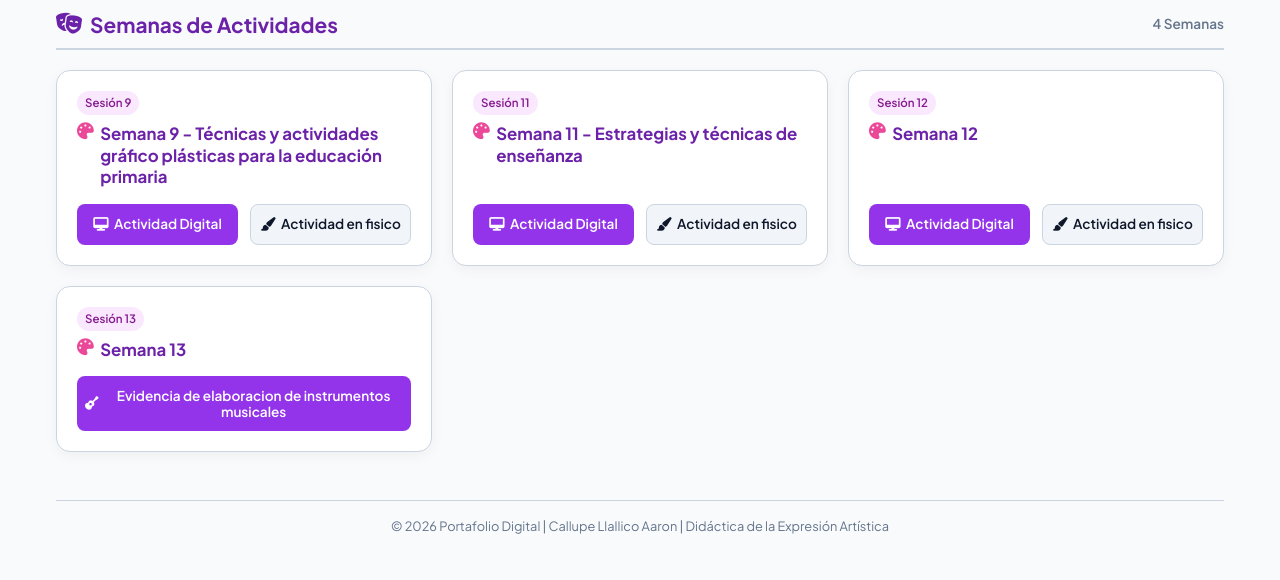
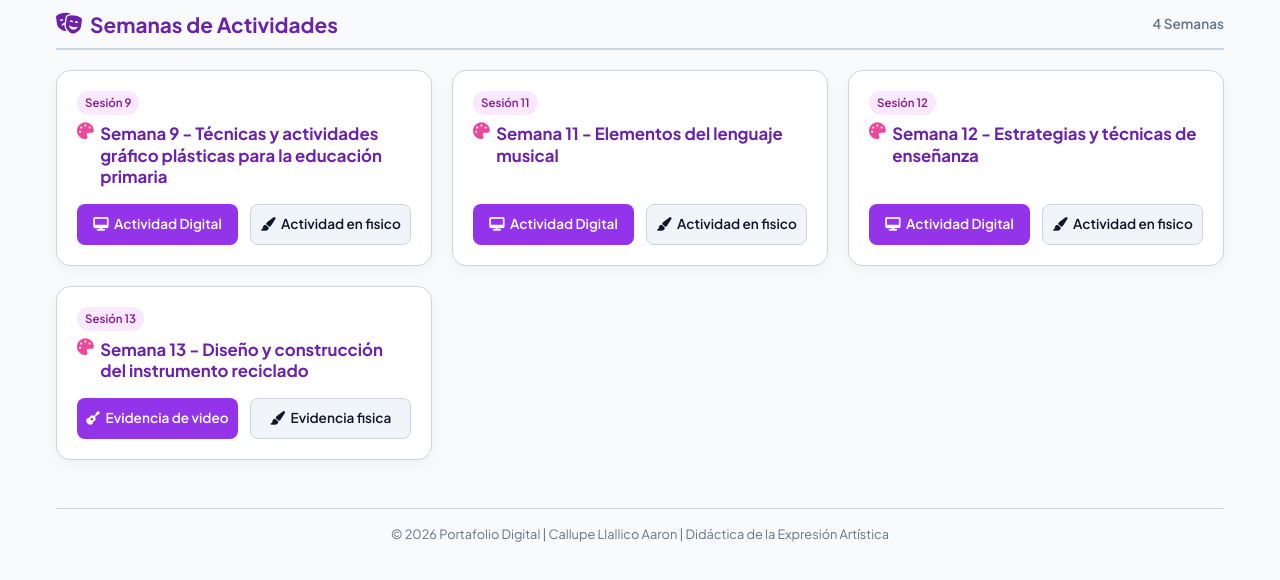
Before and after one commit to callupellallicoaaron/Portafolio_Did-ctica-de-la-Expresi-n-Art-stica, a plain HTML site: page index.html in a window 1280 px wide. Shown: the part 276-856 px from the top of the page. Drawn offline with Linux system fonts and the light colour scheme.

Commit message:
Add files via upload

```diff
--- a/index.html
+++ b/index.html
@@ -203,7 +203,7 @@
             gap: 0.5rem;
         }
 
-        /* Grilla Amplia para Tarjetas */
+        /* Grilla Amplia para Tarjetas (Responsive) */
         .weeks-grid {
             display: grid;
             grid-template-columns: repeat(auto-fill, minmax(340px, 1fr));
@@ -406,8 +406,8 @@
                 semana: 9,
                 titulo: "Semana 9 - Técnicas y actividades gráfico plásticas para la educación primaria",
                 actividades: [
-                    { texto: "Actividad Digital", archivo: "#", icono: "fa-desktop", claseBtn: "btn" },
-                    { texto: "Actividad en fisico", archivo: "#", icono: "fa-paintbrush", claseBtn: "btn btn-secondary" }
+                    { texto: "Actividad Digital", archivo: "Actividad-9-1.html", icono: "fa-desktop", claseBtn: "btn" },
+                    { texto: "Actividad en fisico", archivo: "Actividad-9-2.html", icono: "fa-paintbrush", claseBtn: "btn btn-secondary" }
                 ]
             },
             /*{
@@ -419,25 +419,26 @@
             },*/
             {
                 semana: 11,
-                titulo: "Semana 11 - Estrategias y técnicas de enseñanza",
+                titulo: "Semana 11  - Elementos del lenguaje musical",
                 actividades: [
-                    { texto: "Actividad Digital", archivo: "#", icono: "fa-desktop", claseBtn: "btn" },
-                    { texto: "Actividad en fisico", archivo: "#", icono: "fa-paintbrush", claseBtn: "btn btn-secondary" }
+                    { texto: "Actividad Digital", archivo: "Actividad-11-1.html", icono: "fa-desktop", claseBtn: "btn" },
+                    { texto: "Actividad en fisico", archivo: "Actividad-11-2.html", icono: "fa-paintbrush", claseBtn: "btn btn-secondary" }
                 ]
             },
             {
                 semana: 12,
-                titulo: "Semana 12",
+                titulo: "Semana 12 - Estrategias y técnicas de enseñanza",
                 actividades: [
-                    { texto: "Actividad Digital", archivo: "#", icono: "fa-desktop", claseBtn: "btn" },
-                    { texto: "Actividad en fisico", archivo: "#", icono: "fa-paintbrush", claseBtn: "btn btn-secondary" }
+                    { texto: "Actividad Digital", archivo: "Actividad-9-1.html", icono: "fa-desktop", claseBtn: "btn" },
+                    { texto: "Actividad en fisico", archivo: "Actividad-9-2.html", icono: "fa-paintbrush", claseBtn: "btn btn-secondary" }
                 ]
             },
             {
                 semana: 13,
-                titulo: "Semana 13",
+                titulo: "Semana 13 - Diseño y construcción del instrumento reciclado",
                 actividades: [
-                    { texto: "Evidencia de elaboracion de instrumentos musicales", archivo: "#", icono: "fa-guitar", claseBtn: "btn" }
+                    { texto: "Evidencia de video", archivo: "Actividad-13-1.html", icono: "fa-guitar", claseBtn: "btn" },
+                    { texto: "Evidencia fisica", archivo: "Actividad-13-2.html", icono: "fa-paintbrush", claseBtn: "btn btn-secondary" }
                 ]
             }
         ];
@@ -451,6 +452,7 @@
 
             let botonesHTML = '';
             item.actividades.forEach(act => {
+                // El enlace (href) carga el HTML en la misma ventana, permitiendo usar el botón "Atrás" del navegador.
                 botonesHTML += `
                     <a href="${act.archivo}" class="${act.claseBtn}" title="${act.texto}">
                         <i class="fa-solid ${act.icono}"></i> ${act.texto}
```
Also changed, not shown: Actividad-13-2.html (added, +14 -0 lines), 1 other file.
